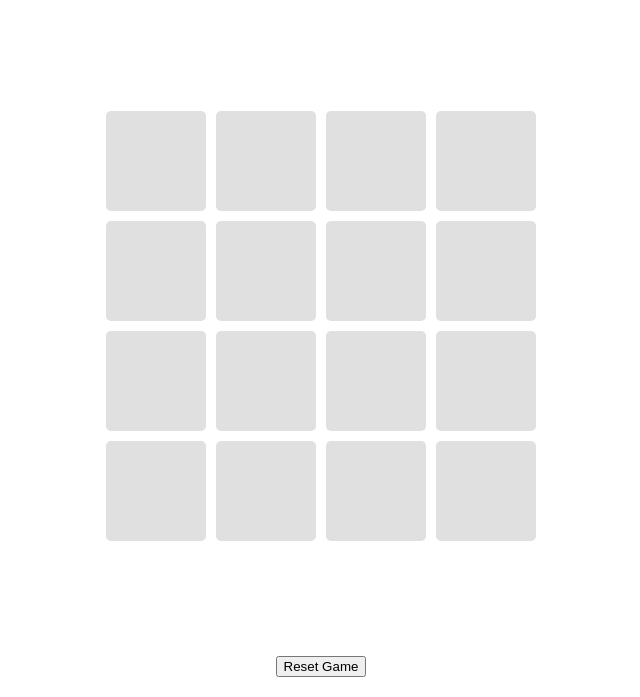
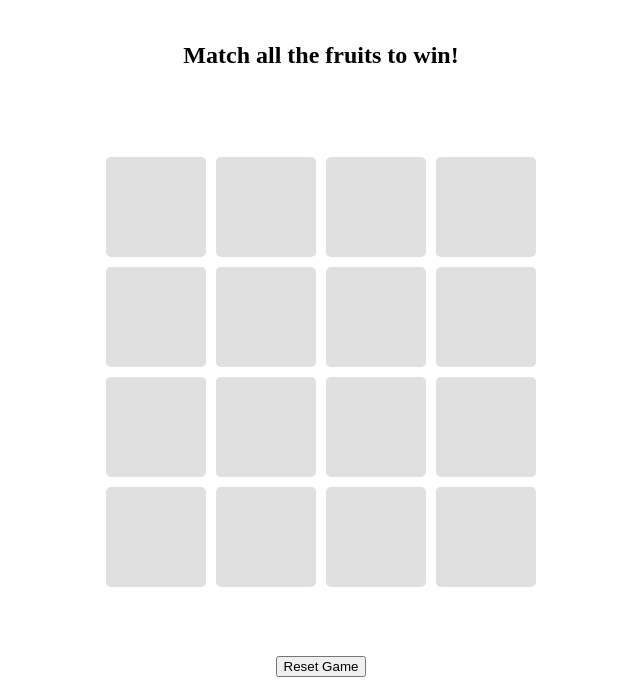
Before and after one commit to TIPCodes/Java-Projects, a plain HTML site: page Memory game/index.html in a window 1280 px wide. Shown: the part 103-800 px from the top of the page, without its empty margins (319-959 px from the left). Drawn offline with Linux system fonts and the light colour scheme.

Commit message:
Update index.html

```diff
--- a/Memory game/index.html
+++ b/Memory game/index.html
@@ -12,7 +12,9 @@
 <body>
     <header>
         <h1>Memory Game</h1>
+
     </header>
+    <h2>Match all the fruits to win!</h2>
     <br>
     <div id="game-board"></div>
     <br>
```
